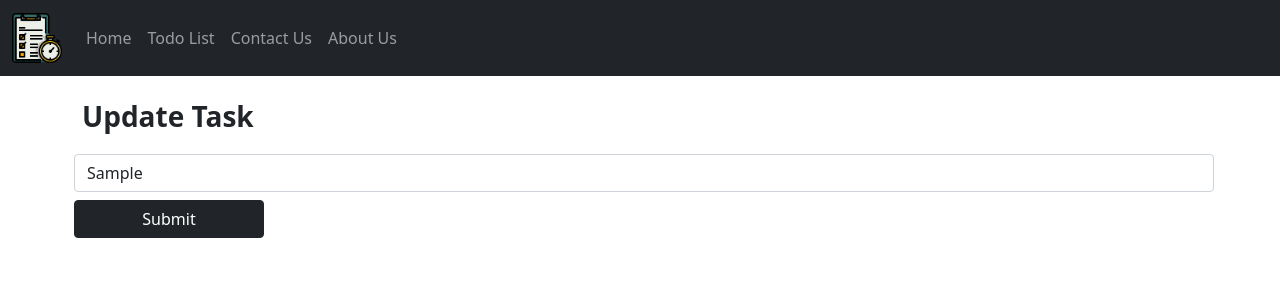
After one commit to mbarul/django_project_1, a Django app: page /task/update/1 in a window 1280 px wide. The commit adds this page. Shown: the top 300 px of the page. Run offline with Django 3.2, Linux system fonts and the light colour scheme; tables that the repository leaves empty hold one stand-in row (values such as "Sample post").

Commit message:
Implementing CRUD functionality

```diff
--- a/project_django/task/templates/base.html
+++ b/project_django/task/templates/base.html
@@ -16,7 +16,7 @@
   <nav class="navbar navbar-expand-lg navbar-dark bg-dark">
     <div class="container-fluid">
       <a class="navbar-brand" href="#"><img
-          src="https://img.icons8.com/external-wanicon-lineal-color-wanicon/64/000000/external-doings-training-and-coaching-wanicon-lineal-color-wanicon.png" /></a>
+          src="/static/images/logo.png" height="50"/></a>
       <button class="navbar-toggler" type="button" data-bs-toggle="collapse" data-bs-target="#navbarNav"
         aria-controls="navbarNav" aria-expanded="false" aria-label="Toggle navigation">
         <span class="navbar-toggler-icon"></span>
--- /dev/null
+++ b/project_django/task/todolist_app/templates/update.html
@@ -0,0 +1,15 @@
+{% extends 'base.html' %}
+{% block title %}
+<title>Update Task - Task</title>
+{% endblock title %}
+{% block content %}
+<div class="container">
+</br>
+    <form method="POST" class="row">
+        {% csrf_token %}
+        <h3><label name="task" class="form-label "><strong>Update Task</strong></label></h3>
+        <input type="text" class="form-control m-1" name="task" placeholder="{{task_object.task}}" value= "{{task_object.task}}">
+        <button type="submit" class="btn btn-dark col-lg-2 m-1">Submit</button>
+    </form>
+</div>
+{% endblock content %}
--- a/project_django/task/todolist_app/urls.py
+++ b/project_django/task/todolist_app/urls.py
@@ -4,6 +4,8 @@ from todolist_app import views
 
 urlpatterns = [
     path('', views.todolist, name = 'todolist'),
+    path('delete/<task_id>',views.delete_task, name="delete_task"),
+    path('update/<task_id>', views.update_task, name="update_task"),
     path('contact', views.contact, name = 'contact'),
     path('about', views.about, name = 'about'),
 ]
--- a/project_django/task/todolist_app/views.py
+++ b/project_django/task/todolist_app/views.py
@@ -1,6 +1,6 @@
 from django.http.response import HttpResponse
 from django.shortcuts import redirect, render
-from django.http import HttpResponse
+from django.http import HttpResponse, request
 from django.contrib import messages
 
 from todolist_app.models import TaskList
@@ -18,6 +18,23 @@ def todolist(request):
         all_tasks = TaskList.objects.all
         return render(request, 'todolist.html', {'all_tasks': all_tasks})
 
+def delete_task(request, task_id):
+    task = TaskList.objects.get(pk=task_id)
+    task.delete()
+    return redirect('todolist')
+
+def update_task(request, task_id):
+    if request.method == "POST":
+        task = TaskList.objects.get(pk=task_id)
+        form = TaskForm(request.POST or None, instance=task)
+        if form.is_valid():
+            form.save()
+        messages.success(request,("Task Updated!"))
+        return redirect('todolist')
+    else:
+        task_object = TaskList.objects.get(pk=task_id)
+        return render(request, 'update.html', {'task_object': task_object})
+
 def contact(request):
     context = {
         "contact_text":"Welcome Contact Page!",
```
Also changed, not shown: project_django/task/todolist_app/templates/todolist.html (+9 -9 lines), project_django/task/static/images/close.png (added), project_django/task/static/images/logo.png (renamed from project_django/task/static/images/icon.png), project_django/task/static/images/updating.png (added).
